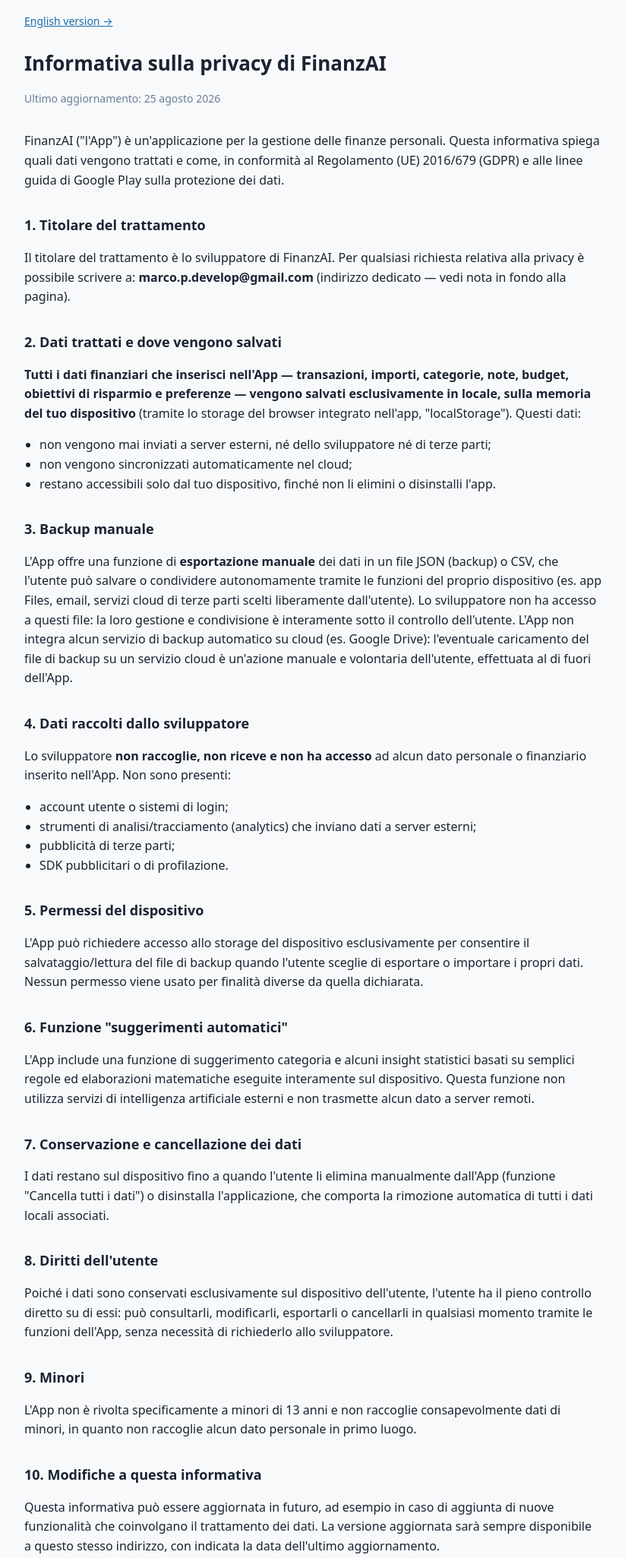
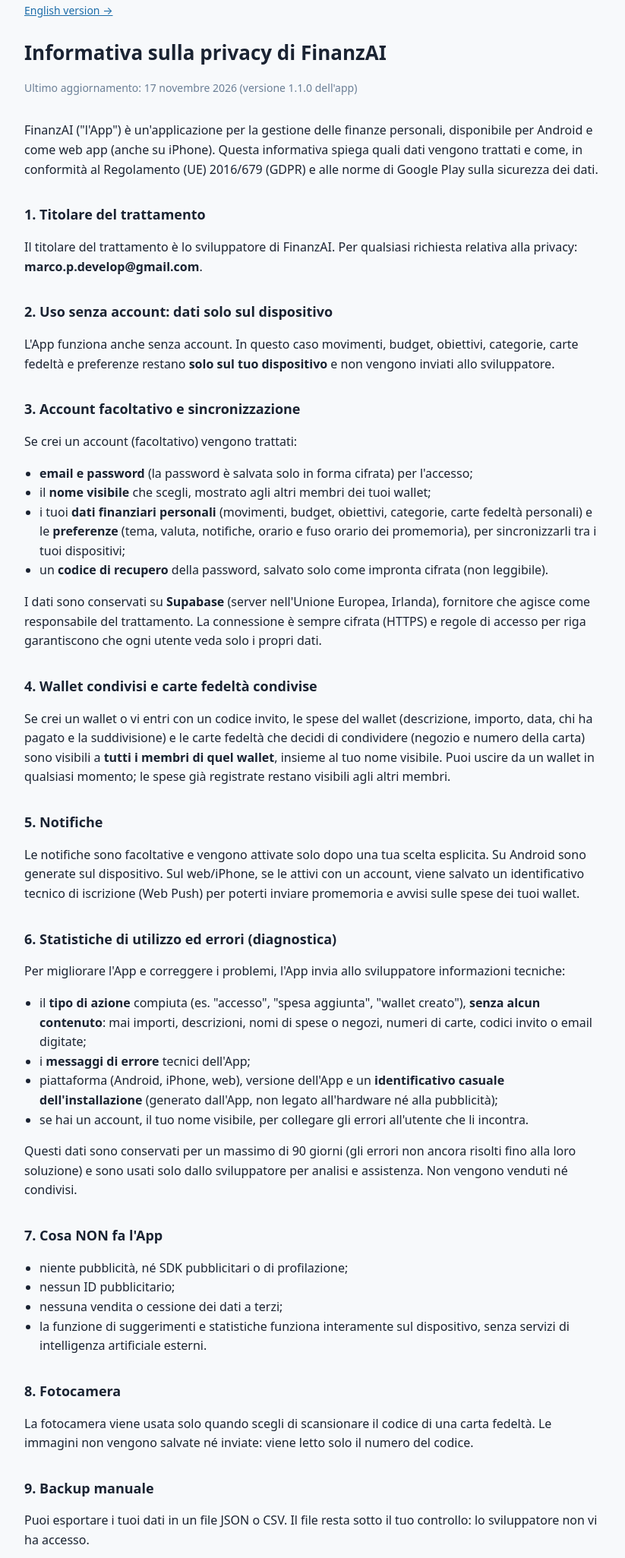
Before and after one commit to Marctie/FinanzAI-Privacy, a plain HTML site: page index.html in a window 1280 px wide. Shown: the part 29-2080 px from the top of the page at 76% size, without its empty margins (228-1051 px from the left). Drawn offline with Linux system fonts and the light colour scheme.

Commit message:
Privacy policy 1.1.0: account facoltativo, sincronizzazione Supabase (UE), wallet e carte condivise, notifiche, diagnostica con ID casuale di installazione

```diff
--- a/index.html
+++ b/index.html
@@ -17,57 +17,100 @@
 </style>
 </head>
 <body>
-  <p class="lang-switch"><a href="./en.html">English version →</a></p>
+  <div class="lang-switch"><a href="en.html">English version →</a></div>
   <h1>Informativa sulla privacy di FinanzAI</h1>
-  <p class="updated">Ultimo aggiornamento: 25 agosto 2026</p>
+  <p class="updated">Ultimo aggiornamento: 17 novembre 2026 (versione 1.1.0 dell'app)</p>
 
-  <p>FinanzAI ("l'App") è un'applicazione per la gestione delle finanze personali. Questa informativa spiega quali dati vengono trattati e come, in conformità al Regolamento (UE) 2016/679 (GDPR) e alle linee guida di Google Play sulla protezione dei dati.</p>
+  <p>FinanzAI ("l'App") è un'applicazione per la gestione delle finanze personali, disponibile per Android e come
+  web app (anche su iPhone). Questa informativa spiega quali dati vengono trattati e come, in conformità al
+  Regolamento (UE) 2016/679 (GDPR) e alle norme di Google Play sulla sicurezza dei dati.</p>
 
   <h2>1. Titolare del trattamento</h2>
-  <p>Il titolare del trattamento è lo sviluppatore di FinanzAI. Per qualsiasi richiesta relativa alla privacy è possibile scrivere a: <strong>marco.p.develop@gmail.com</strong> (indirizzo dedicato — vedi nota in fondo alla pagina).</p>
+  <p>Il titolare del trattamento è lo sviluppatore di FinanzAI. Per qualsiasi richiesta relativa alla privacy:
+  <strong>marco.p.develop@gmail.com</strong>.</p>
 
-  <h2>2. Dati trattati e dove vengono salvati</h2>
-  <p><strong>Tutti i dati finanziari che inserisci nell'App — transazioni, importi, categorie, note, budget, obiettivi di risparmio e preferenze — vengono salvati esclusivamente in locale, sulla memoria del tuo dispositivo</strong> (tramite lo storage del browser integrato nell'app, "localStorage"). Questi dati:</p>
+  <h2>2. Uso senza account: dati solo sul dispositivo</h2>
+  <p>L'App funziona anche senza account. In questo caso movimenti, budget, obiettivi, categorie, carte fedeltà e
+  preferenze restano <strong>solo sul tuo dispositivo</strong> e non vengono inviati allo sviluppatore.</p>
+
+  <h2>3. Account facoltativo e sincronizzazione</h2>
+  <p>Se crei un account (facoltativo) vengono trattati:</p>
   <ul>
-    <li>non vengono mai inviati a server esterni, né dello sviluppatore né di terze parti;</li>
-    <li>non vengono sincronizzati automaticamente nel cloud;</li>
-    <li>restano accessibili solo dal tuo dispositivo, finché non li elimini o disinstalli l'app.</li>
+    <li><strong>email e password</strong> (la password è salvata solo in forma cifrata) per l'accesso;</li>
+    <li>il <strong>nome visibile</strong> che scegli, mostrato agli altri membri dei tuoi wallet;</li>
+    <li>i tuoi <strong>dati finanziari personali</strong> (movimenti, budget, obiettivi, categorie, carte fedeltà
+      personali) e le <strong>preferenze</strong> (tema, valuta, notifiche, orario e fuso orario dei promemoria),
+      per sincronizzarli tra i tuoi dispositivi;</li>
+    <li>un <strong>codice di recupero</strong> della password, salvato solo come impronta cifrata (non leggibile).</li>
+  </ul>
+  <p>I dati sono conservati su <strong>Supabase</strong> (server nell'Unione Europea, Irlanda), fornitore che agisce
+  come responsabile del trattamento. La connessione è sempre cifrata (HTTPS) e regole di accesso per riga
+  garantiscono che ogni utente veda solo i propri dati.</p>
+
+  <h2>4. Wallet condivisi e carte fedeltà condivise</h2>
+  <p>Se crei un wallet o vi entri con un codice invito, le spese del wallet (descrizione, importo, data, chi ha
+  pagato e la suddivisione) e le carte fedeltà che decidi di condividere (negozio e numero della carta) sono visibili a
+  <strong>tutti i membri di quel wallet</strong>, insieme al tuo nome visibile. Puoi uscire da un wallet in qualsiasi
+  momento; le spese già registrate restano visibili agli altri membri.</p>
+
+  <h2>5. Notifiche</h2>
+  <p>Le notifiche sono facoltative e vengono attivate solo dopo una tua scelta esplicita. Su Android sono generate sul
+  dispositivo. Sul web/iPhone, se le attivi con un account, viene salvato un identificativo tecnico di iscrizione
+  (Web Push) per poterti inviare promemoria e avvisi sulle spese dei tuoi wallet.</p>
+
+  <h2>6. Statistiche di utilizzo ed errori (diagnostica)</h2>
+  <p>Per migliorare l'App e correggere i problemi, l'App invia allo sviluppatore informazioni tecniche:</p>
+  <ul>
+    <li>il <strong>tipo di azione</strong> compiuta (es. "accesso", "spesa aggiunta", "wallet creato"),
+      <strong>senza alcun contenuto</strong>: mai importi, descrizioni, nomi di spese o negozi, numeri di carte,
+      codici invito o email digitate;</li>
+    <li>i <strong>messaggi di errore</strong> tecnici dell'App;</li>
+    <li>piattaforma (Android, iPhone, web), versione dell'App e un <strong>identificativo casuale
+      dell'installazione</strong> (generato dall'App, non legato all'hardware né alla pubblicità);</li>
+    <li>se hai un account, il tuo nome visibile, per collegare gli errori all'utente che li incontra.</li>
+  </ul>
+  <p>Questi dati sono conservati per un massimo di 90 giorni (gli errori non ancora risolti fino alla loro
+  soluzione) e sono usati solo dallo sviluppatore per analisi e assistenza. Non vengono venduti né condivisi.</p>
+
+  <h2>7. Cosa NON fa l'App</h2>
+  <ul>
+    <li>niente pubblicità, né SDK pubblicitari o di profilazione;</li>
+    <li>nessun ID pubblicitario;</li>
+    <li>nessuna vendita o cessione dei dati a terzi;</li>
+    <li>la funzione di suggerimenti e statistiche funziona interamente sul dispositivo, senza servizi di
+      intelligenza artificiale esterni.</li>
   </ul>
 
-  <h2>3. Backup manuale</h2>
-  <p>L'App offre una funzione di <strong>esportazione manuale</strong> dei dati in un file JSON (backup) o CSV, che l'utente può salvare o condividere autonomamente tramite le funzioni del proprio dispositivo (es. app Files, email, servizi cloud di terze parti scelti liberamente dall'utente). Lo sviluppatore non ha accesso a questi file: la loro gestione e condivisione è interamente sotto il controllo dell'utente. L'App non integra alcun servizio di backup automatico su cloud (es. Google Drive): l'eventuale caricamento del file di backup su un servizio cloud è un'azione manuale e volontaria dell'utente, effettuata al di fuori dell'App.</p>
+  <h2>8. Fotocamera</h2>
+  <p>La fotocamera viene usata solo quando scegli di scansionare il codice di una carta fedeltà. Le immagini non
+  vengono salvate né inviate: viene letto solo il numero del codice.</p>
 
-  <h2>4. Dati raccolti dallo sviluppatore</h2>
-  <p>Lo sviluppatore <strong>non raccoglie, non riceve e non ha accesso</strong> ad alcun dato personale o finanziario inserito nell'App. Non sono presenti:</p>
+  <h2>9. Backup manuale</h2>
+  <p>Puoi esportare i tuoi dati in un file JSON o CSV. Il file resta sotto il tuo controllo: lo sviluppatore non vi
+  ha accesso.</p>
+
+  <h2>10. Conservazione e cancellazione</h2>
   <ul>
-    <li>account utente o sistemi di login;</li>
-    <li>strumenti di analisi/tracciamento (analytics) che inviano dati a server esterni;</li>
-    <li>pubblicità di terze parti;</li>
-    <li>SDK pubblicitari o di profilazione.</li>
+    <li>Senza account: i dati restano sul dispositivo finché non li elimini ("Cancella tutti i dati") o disinstalli l'App.</li>
+    <li>Con account: puoi eliminare l'account in qualsiasi momento da <strong>Impostazioni → Account → Elimina
+      account</strong>. Vengono cancellati subito account, dati personali sincronizzati, preferenze e iscrizioni alle
+      notifiche, e vieni rimosso da tutti i wallet (i wallet senza altri membri vengono eliminati).</li>
   </ul>
 
-  <h2>5. Permessi del dispositivo</h2>
-  <p>L'App può richiedere accesso allo storage del dispositivo esclusivamente per consentire il salvataggio/lettura del file di backup quando l'utente sceglie di esportare o importare i propri dati. Nessun permesso viene usato per finalità diverse da quella dichiarata.</p>
+  <h2>11. Diritti dell'utente</h2>
+  <p>Hai diritto di accesso, rettifica, cancellazione, limitazione, portabilità e opposizione. Molti di questi
+  diritti li eserciti direttamente dall'App (esportazione, modifica, eliminazione dell'account); per tutto il resto
+  scrivi all'indirizzo indicato sopra. Puoi inoltre proporre reclamo al Garante per la protezione dei dati
+  personali.</p>
 
-  <h2>6. Funzione "suggerimenti automatici"</h2>
-  <p>L'App include una funzione di suggerimento categoria e alcuni insight statistici basati su semplici regole ed elaborazioni matematiche eseguite interamente sul dispositivo. Questa funzione non utilizza servizi di intelligenza artificiale esterni e non trasmette alcun dato a server remoti.</p>
+  <h2>12. Minori</h2>
+  <p>L'App non è rivolta a minori di 18 anni e non raccoglie consapevolmente dati di minori.</p>
 
-  <h2>7. Conservazione e cancellazione dei dati</h2>
-  <p>I dati restano sul dispositivo fino a quando l'utente li elimina manualmente dall'App (funzione "Cancella tutti i dati") o disinstalla l'applicazione, che comporta la rimozione automatica di tutti i dati locali associati.</p>
+  <h2>13. Modifiche</h2>
+  <p>Questa informativa può essere aggiornata in caso di nuove funzionalità. La versione aggiornata è sempre
+  disponibile a questo indirizzo, con la data dell'ultimo aggiornamento.</p>
 
-  <h2>8. Diritti dell'utente</h2>
-  <p>Poiché i dati sono conservati esclusivamente sul dispositivo dell'utente, l'utente ha il pieno controllo diretto su di essi: può consultarli, modificarli, esportarli o cancellarli in qualsiasi momento tramite le funzioni dell'App, senza necessità di richiederlo allo sviluppatore.</p>
-
-  <h2>9. Minori</h2>
-  <p>L'App non è rivolta specificamente a minori di 13 anni e non raccoglie consapevolmente dati di minori, in quanto non raccoglie alcun dato personale in primo luogo.</p>
-
-  <h2>10. Modifiche a questa informativa</h2>
-  <p>Questa informativa può essere aggiornata in futuro, ad esempio in caso di aggiunta di nuove funzionalità che coinvolgano il trattamento dei dati. La versione aggiornata sarà sempre disponibile a questo stesso indirizzo, con indicata la data dell'ultimo aggiornamento.</p>
-
-  <h2>11. Contatti</h2>
+  <h2>14. Contatti</h2>
   <p>Per domande su questa informativa: <strong>marco.p.develop@gmail.com</strong></p>
-
-  <hr style="margin-top:48px;opacity:.2">
-  <p style="font-size:12px;color:#6b7f96">Nota: questo indirizzo è usato esclusivamente per richieste relative a questa app.</p>
 </body>
 </html>
```
Also changed, not shown: en.html (+76 -38 lines).
